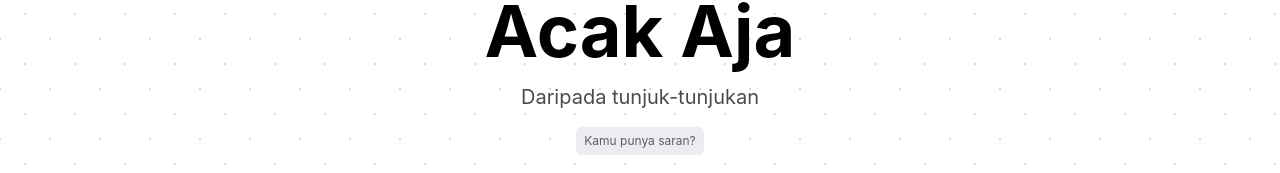
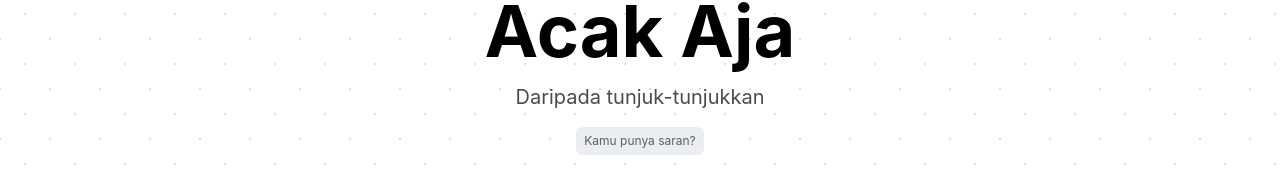
Before and after one commit to zakiego/acak-aja, a Next.js app: page / in a window 1280 px wide. Shown: the part 111-284 px from the top of the page. Built offline with nearby package versions, Linux system fonts and the light colour scheme.

Commit message:
fix: tunjukan -> tunjukkan

```diff
--- a/components/SEO.tsx
+++ b/components/SEO.tsx
@@ -6,10 +6,10 @@ interface SEOProps {
 
 export default function SEO({ title }: SEOProps) {
   const seo = {
-    titleDefault: `Acak Aja | Daripada Tunjuk-Tunjukan`,
+    titleDefault: `Acak Aja | Daripada Tunjuk-Tunjukkan`,
     titleComplete: `${
       title && `${title} - `
-    } Acak Aja | Daripada Tunjuk-Tunjukan`,
+    } Acak Aja | Daripada Tunjuk-Tunjukkan`,
     description: "Acak jabatan, kelompok, piket, dan angka ga pake lama",
     url: "https://acak-aja.vercel.app",
     image: "https://acak-aja.vercel.app/banner.png",
--- a/pages/index.tsx
+++ b/pages/index.tsx
@@ -29,7 +29,7 @@ export default function Home() {
         <div className="text-center">
           <h1 className="text-5xl font-bold md:text-7xl">Acak Aja</h1>
           <h3 className="mt-4 opacity-70 md:text-xl">
-            Daripada tunjuk-tunjukan
+            Daripada tunjuk-tunjukkan
           </h3>
           <div className="text-mini-link mx-auto mt-4 max-w-max">
             <Link href="/saran">Kamu punya saran?</Link>
```
